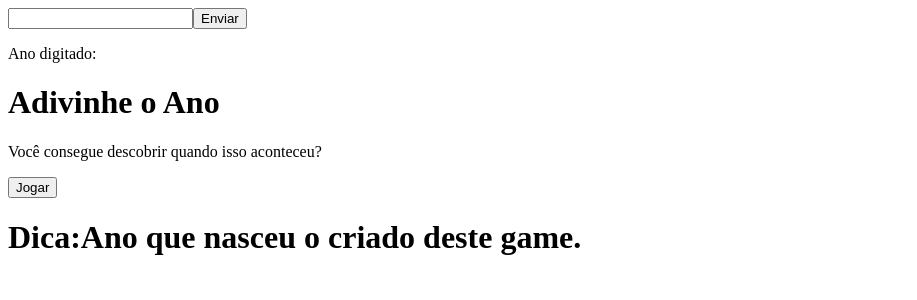
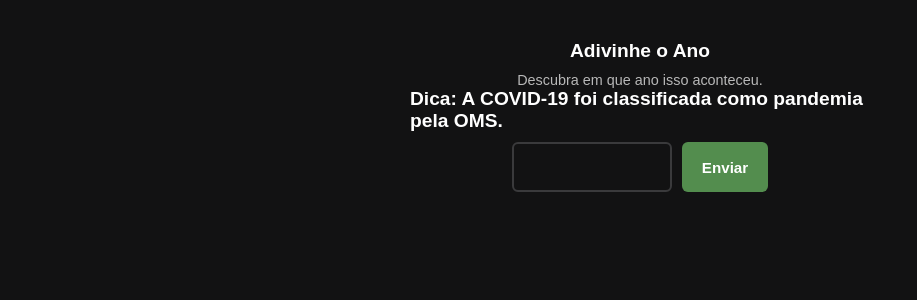
Before and after one commit to Jopako/Anuale, a React (Vite) app: page / in a window 1280 px wide. Shown: the top 300 px of the page, without its empty margins (0-917 px from the left). Built offline with nearby package versions, Linux system fonts and the light colour scheme.

Commit message:
[add] Adicionado manutenção de jogo, verificação de resultados e melhorias de UIX

```diff
--- a/src/App.tsx
+++ b/src/App.tsx
@@ -1,50 +1,112 @@
+import { useState } from "react";
+
 import { Button } from "./components/Button";
 import { CreateQuestion } from "./components/CreateQuestion";
-import type { Question } from "./types/question";
-import React, { useState } from "react";
-import { checkGuess } from "./utils/checkGuess";
+import { GuessRow } from "./components/GuessRow";
+
 import { checkDigits } from "./utils/checkDigits";
 
+import type { Question } from "./types/question";
+import type { Guess } from "./types/guess";
+
+
+
 function App() {
-  const [year, setYear] = useState("");
-
   const question: Question = {
-    clue: "Ano que nasceu o criado deste game.",
-    year: 2004,
+    clue: "A COVID-19 foi classificada como pandemia pela OMS.",
+    year: 2020,
   };
 
- function handleSubmit(event: React.SubmitEvent) {
+  const [ano, setAno] = useState("");
+  const [guesses, setGuesses] = useState<Guess[]>([]);
+  const [gameOver, setGameOver] = useState(false);
+  const [won, setWon] = useState(false);
 
-  const results = checkDigits(year, question.year);
+  function handleSubmit(event: React.SubmitEvent) {
+    event.preventDefault();
 
-console.log(results);
-  event.preventDefault();
+    if (ano === "") {
+      return;
+    }
 
-  const result = checkGuess(year,question.year)
+    if (gameOver) {
+      return;
+    }
 
-  console.log(result);
-}
+    const result = checkDigits(ano, question.year);
+
+    setGuesses((prevGuesses) => [
+      ...prevGuesses,
+      {
+        value: ano,
+        results: result,
+      },
+    ]);
+
+    const acertou = result.every(
+      (digit) => digit === "correct"
+    );
+
+    if (acertou) {
+      setWon(true);
+      setGameOver(true);
+    } else if (guesses.length === 5) {
+      setGameOver(true);
+    }
+
+    setAno("");
+  }
 
   return (
     <main>
+      <h1>Adivinhe o Ano</h1>
+
+      <p>Descubra em que ano isso aconteceu.</p>
+
+      <CreateQuestion question={question} />
+
       <form onSubmit={handleSubmit}>
         <input
           type="text"
-          value={year}
-          onChange={(event) => setYear(event.target.value)}
+          value={ano}
+          maxLength={4}
+          disabled={gameOver}
+          placeholder=""
+          onChange={(event) => {
+            const value = event.target.value;
+
+            if (/^\d*$/.test(value)) {
+              setAno(value);
+            }
+          }}
         />
 
-        <button type="submit">Enviar</button>
+        <Button disabled={gameOver}>
+          Enviar
+        </Button>
       </form>
-      <p>Ano digitado: {year}</p>
 
-      <h1>Adivinhe o Ano</h1>
+      <div className="guesses">
+        {guesses.map((guess, index) => (
+          <GuessRow
+            key={index}
+            guess={guess.value}
+            results={guess.results}
+          />
+        ))}
+      </div>
 
-      <p>Você consegue descobrir quando isso aconteceu?</p>
+      {gameOver && (
+        <div className="game-result">
+          {won ? (
+            <h2>Você acertou!</h2>
+          ) : (
+            <h2>Você perdeu!</h2>
+          )}
 
-      <Button onClick={() => console.log("Começar jogo")}>Jogar</Button>
-
-      <CreateQuestion question={question} />
+          <p>A resposta era {question.year}</p>
+        </div>
+      )}
     </main>
   );
 }
--- a/src/components/Button.tsx
+++ b/src/components/Button.tsx
@@ -1,11 +1,14 @@
 interface ButtonProps {
   children: React.ReactNode;
-  onClick: () => void;
+  disabled?: boolean;
 }
 
-export function Button({ children, onClick }: ButtonProps) {
+export function Button({
+  children,
+  disabled = false,
+}: ButtonProps) {
   return (
-    <button onClick={onClick}>
+    <button type="submit" disabled={disabled}>
       {children}
     </button>
   );
--- /dev/null
+++ b/src/components/GuessRow.tsx
@@ -0,0 +1,36 @@
+import type { DigitResult } from "../types/digitResult";
+
+interface GuessRowProps {
+  guess: string;
+  results: DigitResult[];
+}
+
+export function GuessRow({ guess, results }: GuessRowProps) {
+  function getBackgroundColor(result: DigitResult) {
+    if (result === "correct") {
+      return "#538d4e";
+    }
+
+    if (result === "present") {
+      return "#b59f3b";
+    }
+
+    return "#3a3a3c";
+  }
+
+  return (
+    <div className="guess-row">
+      {guess.split("").map((digit, index) => (
+        <div
+          className="digit"
+          key={index}
+          style={{
+            backgroundColor: getBackgroundColor(results[index]),
+          }}
+        >
+          {digit}
+        </div>
+      ))}
+    </div>
+  );
+}
--- /dev/null
+++ b/src/index.css
@@ -0,0 +1,153 @@
+* {
+  box-sizing: border-box;
+  margin: 0;
+  padding: 0;
+}
+
+body {
+  min-height: 100vh;
+  background: #121213;
+  color: #ffffff;
+  font-family: Arial, Helvetica, sans-serif;
+}
+
+#root {
+  min-height: 100vh;
+}
+
+main {
+  width: 100%;
+  max-width: 500px;
+  min-height: 100vh;
+  margin: 0 auto;
+
+  display: flex;
+  flex-direction: column;
+  align-items: center;
+
+  padding: 40px 20px;
+}
+
+h1 {
+  font-size: 1.2rem;
+  margin-bottom: 10px;
+}
+
+p {
+  color: #b8b8b8;
+    font-size: 0.9rem;
+
+}
+
+.question {
+  width: 100%;
+  margin-top: 40px;
+  margin-bottom: 30px;
+  padding: 25px;
+
+  background: #1f1f1f;
+  border: 1px solid #3a3a3c;
+  border-radius: 10px;
+
+  text-align: center;
+}
+
+.question h2 {
+  font-size: 1.1rem;
+  line-height: 1.5;
+}
+
+form {
+  display: flex;
+  gap: 10px;
+  margin-bottom: 30px;
+}
+
+input {
+  width: 160px;
+  height: 50px;
+
+  background: #121213;
+  color: white;
+
+  border: 2px solid #3a3a3c;
+  border-radius: 6px;
+
+  text-align: center;
+  font-size: 1.5rem;
+  font-weight: bold;
+
+  outline: none;
+}
+
+input:focus {
+  border-color: #818384;
+}
+
+button {
+  height: 50px;
+
+  padding: 0 20px;
+
+  border: none;
+  border-radius: 6px;
+
+  background: #538d4e;
+  color: white;
+
+  font-size: 0.95rem;
+  font-weight: bold;
+
+  cursor: pointer;
+
+  transition: 0.2s;
+}
+
+button:hover {
+  background: #5f9d59;
+}
+
+button:disabled {
+  background: #3a3a3c;
+  cursor: not-allowed;
+}
+
+.guesses {
+  display: flex;
+  flex-direction: column;
+  gap: 8px;
+}
+
+.guess-row {
+  display: flex;
+  gap: 8px;
+}
+
+.digit {
+  width: 55px;
+  height: 55px;
+
+  display: flex;
+  align-items: center;
+  justify-content: center;
+
+  border: 2px solid #3a3a3c;
+  border-radius: 4px;
+
+  font-size: 1.5rem;
+  font-weight: bold;
+}
+
+.game-result {
+  margin-top: 30px;
+  padding: 20px;
+
+  text-align: center;
+
+  background: #1f1f1f;
+  border-radius: 10px;
+}
+
+.game-result h2 {
+  margin-bottom: 10px;
+}
--- a/src/main.tsx
+++ b/src/main.tsx
@@ -1,5 +1,6 @@
 import { StrictMode } from "react";
 import { createRoot } from "react-dom/client";
+import "./index.css";
 import App from "./App.tsx";
 
 createRoot(document.getElementById("root")!).render(
--- /dev/null
+++ b/src/types/guess.ts
@@ -0,0 +1,6 @@
+import type { DigitResult } from "./digitResult";
+
+export interface Guess {
+  value: string;
+  results: DigitResult[];
+}
--- a/src/utils/checkDigits.ts
+++ b/src/utils/checkDigits.ts
@@ -1,14 +1,13 @@
 import type { DigitResult } from "../types/digitResult";
 
 export function checkDigits(guess: string, answer: number) {
+
   const guessDigits = guess.split("");
   const answerDigits = String(answer).split("");
 
-  const remainingAnswer = [...answerDigits]
+  const remainingAnswer = [...answerDigits];
 
-
- const results: DigitResult[] = guessDigits.map((digit, index) =>
-    {
+  const results: DigitResult[] = guessDigits.map((digit, index) => {
 
     if (digit === answerDigits[index]) {
 
@@ -18,18 +17,24 @@
 
       return "correct";
     }
-  else if (remainingAnswer.includes(digit)) {
+
+    return "absent";
+  });
+
+  guessDigits.forEach((digit, index) => {
+
+    if (results[index] === "correct") {
+      return;
+    }
 
     const answerIndex = remainingAnswer.indexOf(digit);
 
+    if (answerIndex !== -1) {
+      results[index] = "present";
+
       remainingAnswer.splice(answerIndex, 1);
+    }
+  });
 
-      return "present";
-
-}
-
-    return "absent";
-}
-);
   return results;
 }
```
Also changed, not shown: src/components/CreateQuestion.tsx (+9 -12 lines). Lines whose indentation alone changed are shown as unchanged.
